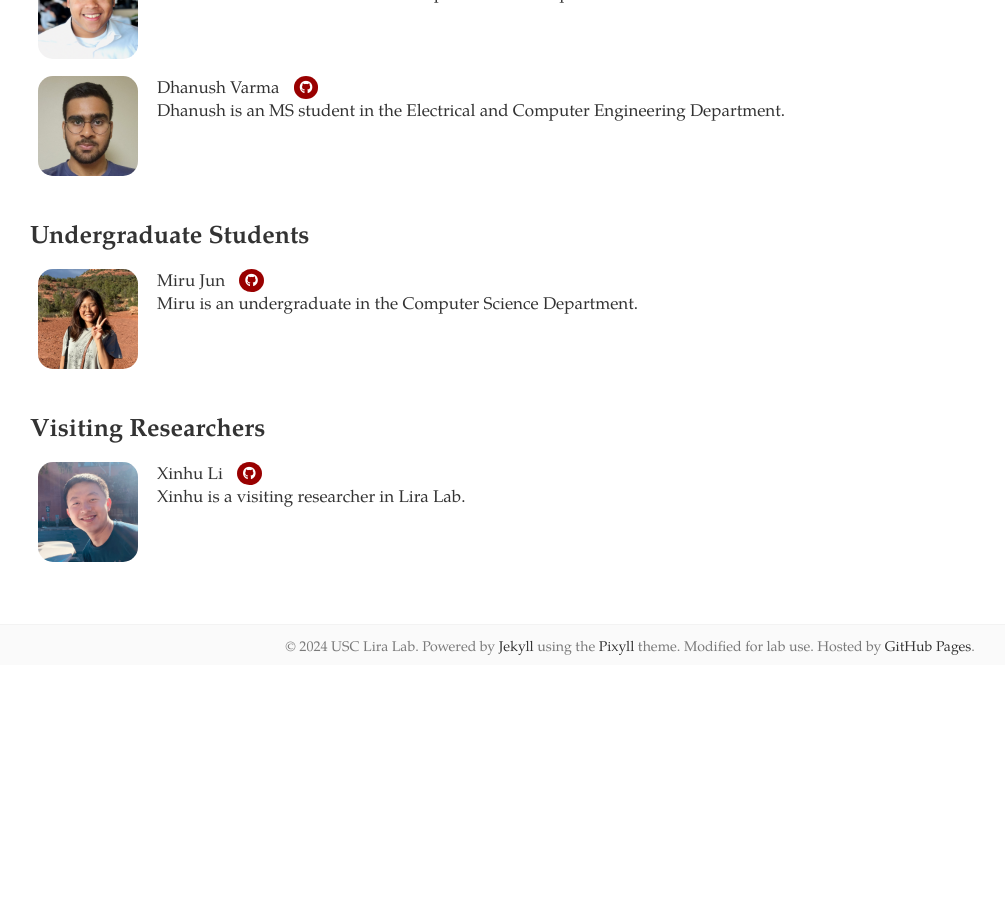
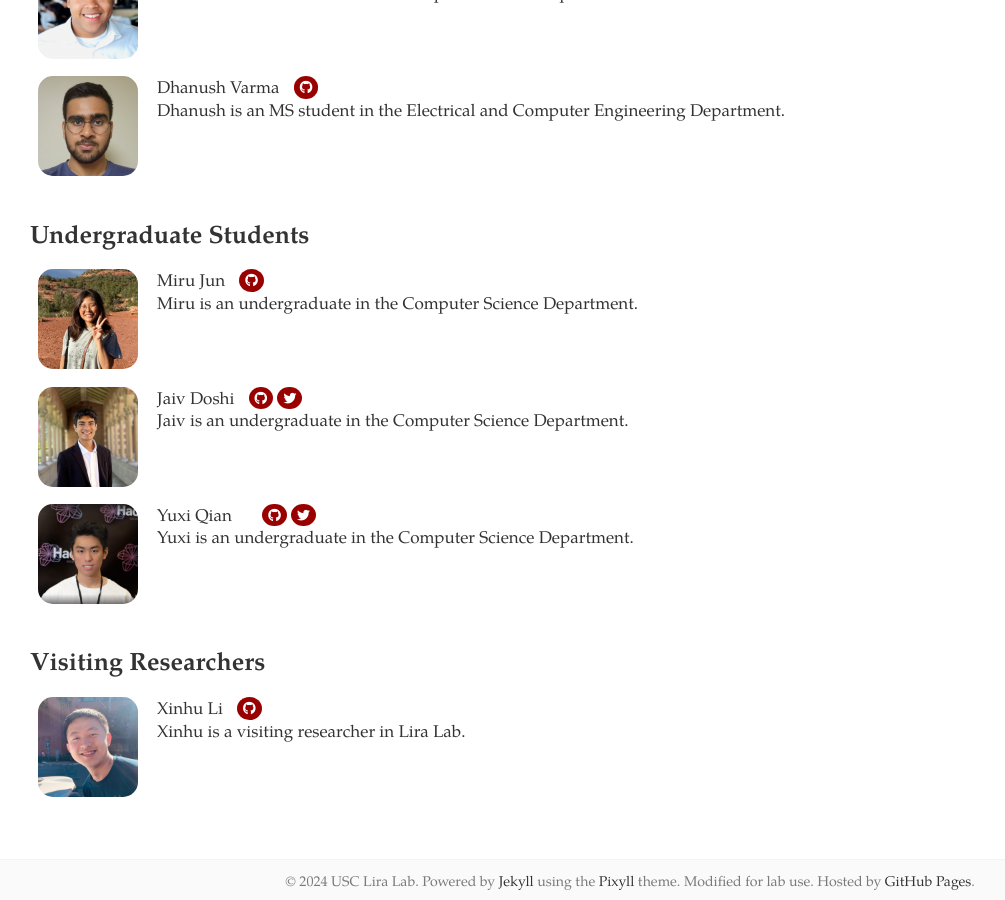
Before and after one commit to USC-Lira/usc-lira.github.io, a Jekyll site: the page built from people.html, in a window 1280 px wide and 900 px high, scrolled down 1399 px. Shown: the whole window, without its empty margins (10-1015 px from the left). Built offline with Jekyll 4.4.1, drawn with Linux system fonts in a browser that asks for light colours; nearby versions of some CDN libraries; a style sheet for code colours, icons or effects is not loaded; before the commit the page ends 2064 px from its top, so only the background shows below that.

Commit message:
new people are added.

```diff
--- a/_data/people.yml
+++ b/_data/people.yml
@@ -124,6 +124,28 @@
     - type: github
       url: https://github.com/lemonlemonde
 
+- name: Jaiv Doshi
+  picture: /images/people/jaiv.png
+  description: Jaiv is an undergraduate in the Computer Science Department.
+  rank: ug
+  links:
+    - type: github
+      url: https://github.com/jaivdoshiatusc
+    - type: twitter
+      url: https://twitter.com/jaivdoshi
+
+- name: Yuxi Qian
+  picture: /images/people/yuxi.png
+  description: Yuxi is an undergraduate in the Computer Science Department.
+  rank: ug
+  links:
+    - type: scholar
+      url: https://scholar.google.com/citations?user=KmGNBSMAAAAJ&hl=en
+    - type: github
+      url: https://github.com/J6mesQian
+    - type: twitter
+      url: https://twitter.com/jaivdoshi
+
 - name: Xinhu Li
   picture: /images/people/xinhu.png
   description: Xinhu is a visiting researcher in Lira Lab.
```
Also changed, not shown: images/people/jaiv.png (added), images/people/yuxi.png (added).
